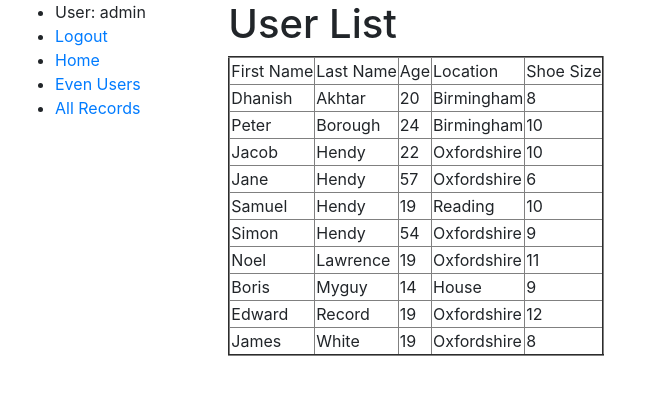
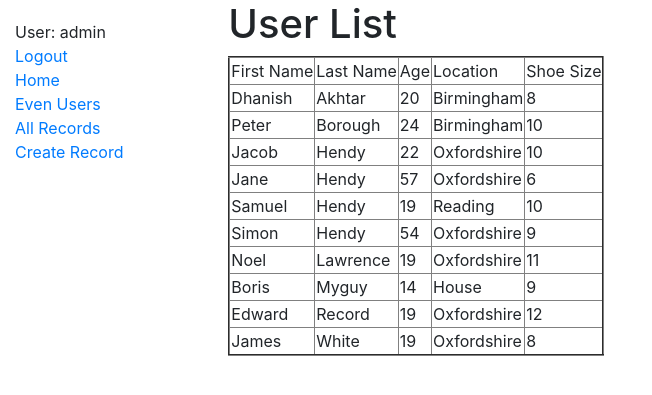
Before and after one commit to Dhanish7865/CXDeliveryRepo, a Django app: page /users/all_records/ in a window 1280 px wide. Shown: the top 395 px of the page, without its empty margins (0-652 px from the left). Run offline with Django 3.2, Linux system fonts and the light colour scheme; a user stored in the database is signed in; data comes from the database, SQL or seed files in the repository; both versions use the stored data as it was after the commit; some libraries are stand-ins or nearby versions.

Commit message:
W.I.P Form for create_record Doesn't work yet, created to share current progress

```diff
--- /dev/null
+++ b/djangoproject/users/static/css/styles.css
@@ -0,0 +1,5 @@
+.sidebar-nav {
+    margin-top: 20px;
+    padding: 0;
+    list-style: none;
+}
--- a/djangoproject/users/templates/base_generic.html
+++ b/djangoproject/users/templates/base_generic.html
@@ -24,6 +24,7 @@
           <li><a href="{% url 'index' %}">Home</a></li>
           <li><a href="{% url 'even' %}">Even Users</a></li>
           <li><a href="{% url 'all_records' %}">All Records</a></li>
+          <li><a href="{% url 'create_record' %}">Create Record</a></li>
         </ul>
      {% endblock %}
       </div>
--- a/djangoproject/users/urls.py
+++ b/djangoproject/users/urls.py
@@ -5,4 +5,5 @@ urlpatterns = [
     path('', views.index, name="index"),
     path('even/', views.EvenUsersView.as_view(), name="even"),
     path('all_records/', views.AllRecords.as_view(), name="all_records"),
+    path('create_record/', views.create_record, name="create_record")
 ]
--- a/djangoproject/users/views.py
+++ b/djangoproject/users/views.py
@@ -1,6 +1,12 @@
 from django.shortcuts import render
 from django.contrib.auth.decorators import login_required
 from django.contrib.auth.mixins import LoginRequiredMixin
+
+from django.shortcuts import render, get_object_or_404
+from django.http import HttpResponseRedirect
+from django.urls import reverse
+
+from users.forms import CreateRecord
 
 # Create your views here.
 from users.models import UserModel
@@ -36,3 +42,26 @@ class AllRecords(LoginRequiredMixin, generic.ListView):
     context_object_name = 'user_list'
     queryset = UserModel.objects.all()
     template_name = "all_records.html"
+
+@login_required
+def create_record(request, pk):
+    new_user = get_object_or_404(UserModel, pk=pk)
+
+    if request.method == "POST":
+        form = CreateRecord(request.POST)
+
+        if form.is_valid():
+            new_user.age = form.cleaned_data["age"]
+            new_user.save()
+
+            return HttpResponseRedirect(reverse("all borrowed -not sure what I want here"))
+
+    else:
+        form = CreateRecord(initial={'age': "101"})
+
+    context = {
+        'form': form,
+        'new_user': new_user
+    }
+
+    return render(request, 'users/create_record.html', context)
```
Also changed, not shown: djangoproject/users/forms.py (added, +18 -0 lines), djangoproject/users/templates/create_record.html (added, +17 -0 lines), djangoproject/db.sqlite3.
